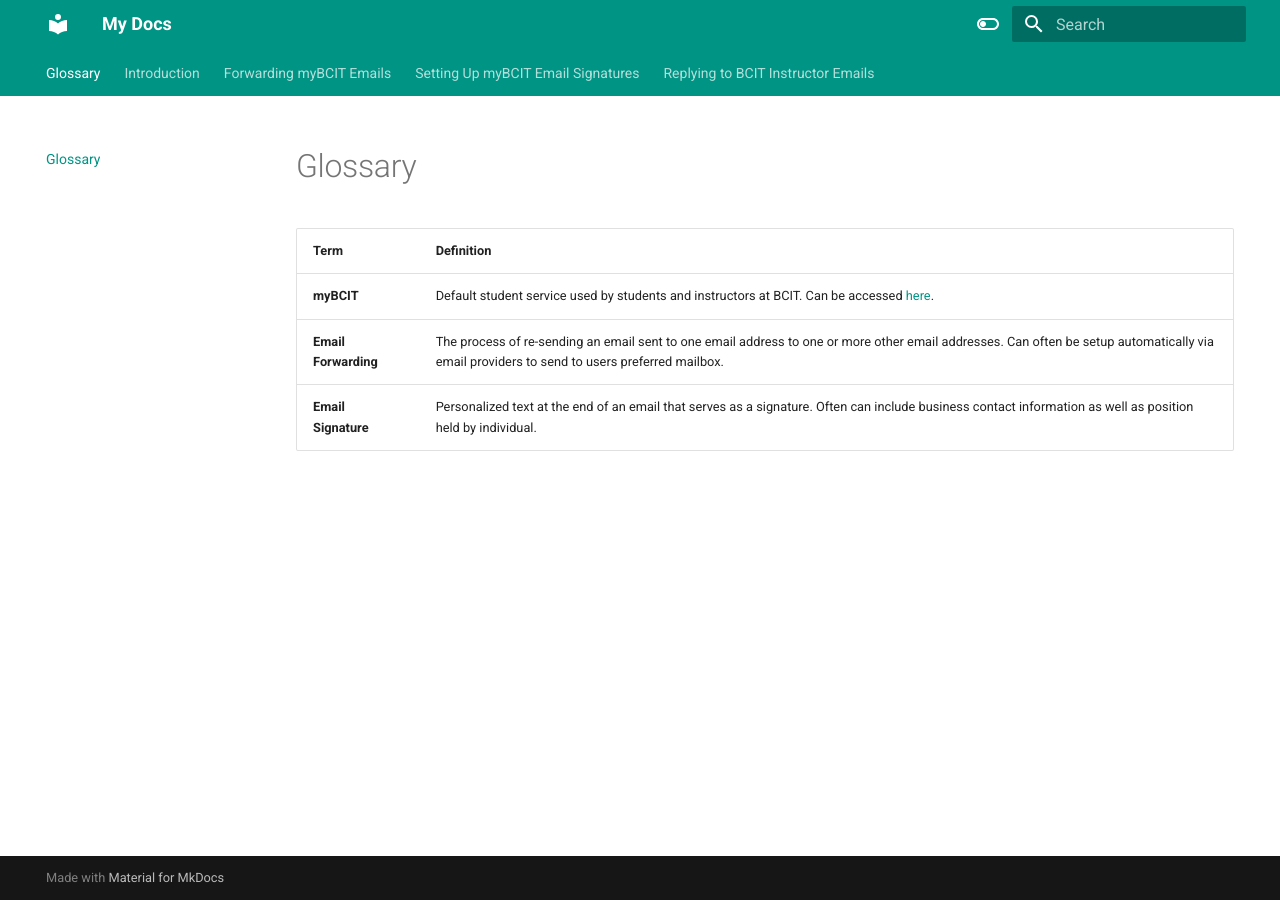
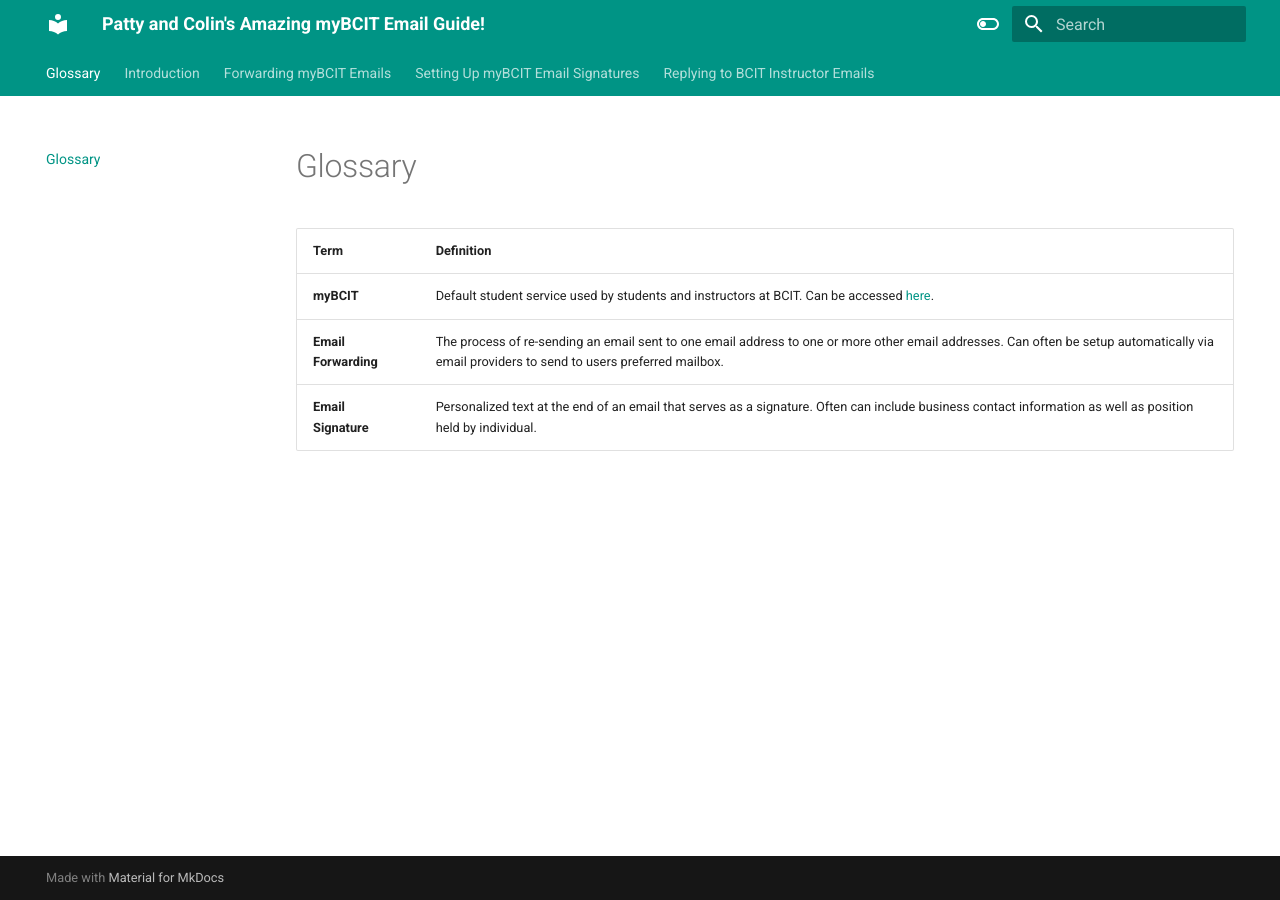
Before and after one commit to cdoig4/Colin-Patty_User_Guide, an MkDocs documentation site: the page built from docs/Glossary.md, in a window 1280 px wide. Built offline with MkDocs 1.6.1 and Material for MkDocs 9.7.7, drawn with Linux system fonts in a browser that asks for light colours.

Commit message:
Update site-name

```diff
--- a/mkdocs.yml
+++ b/mkdocs.yml
@@ -1,4 +1,4 @@
-site_name: My Docs
+site_name: Patty and Colin's Amazing myBCIT Email Guide!
 theme:
   name: material
   features:
```
